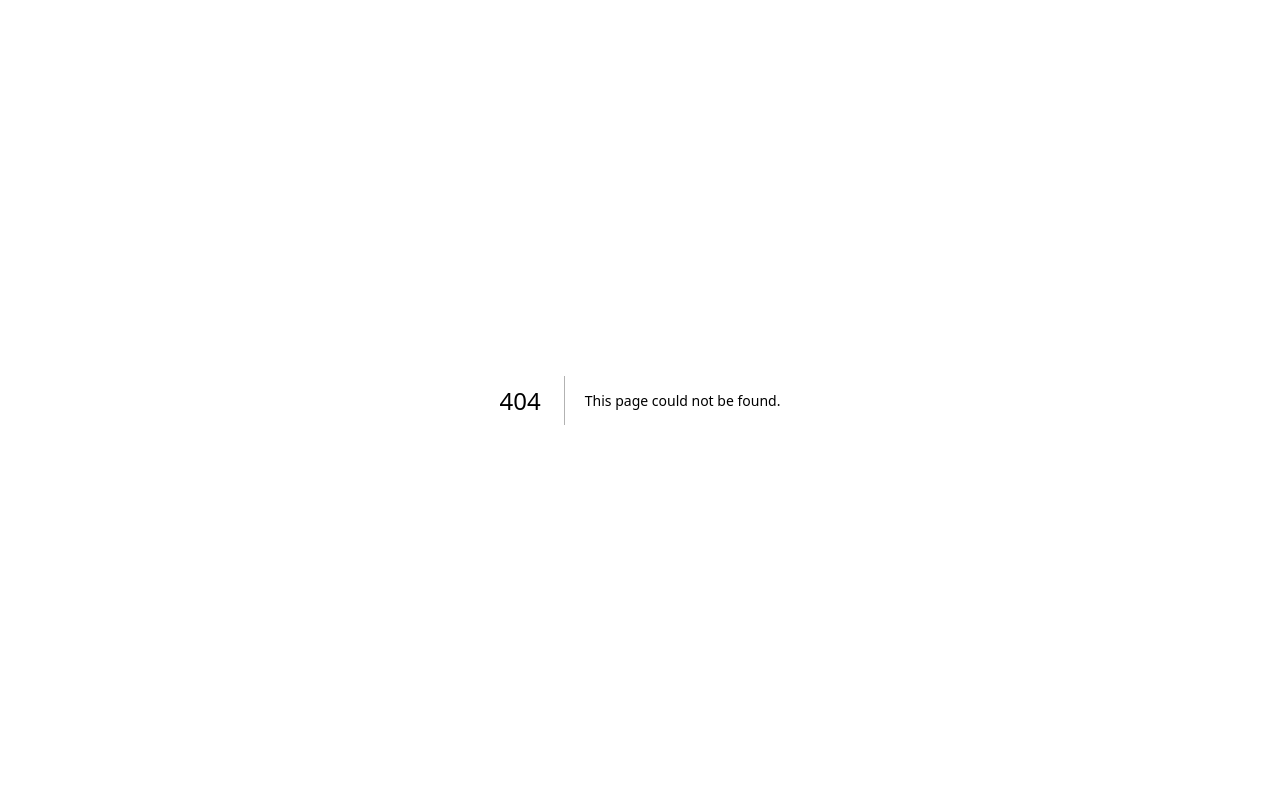
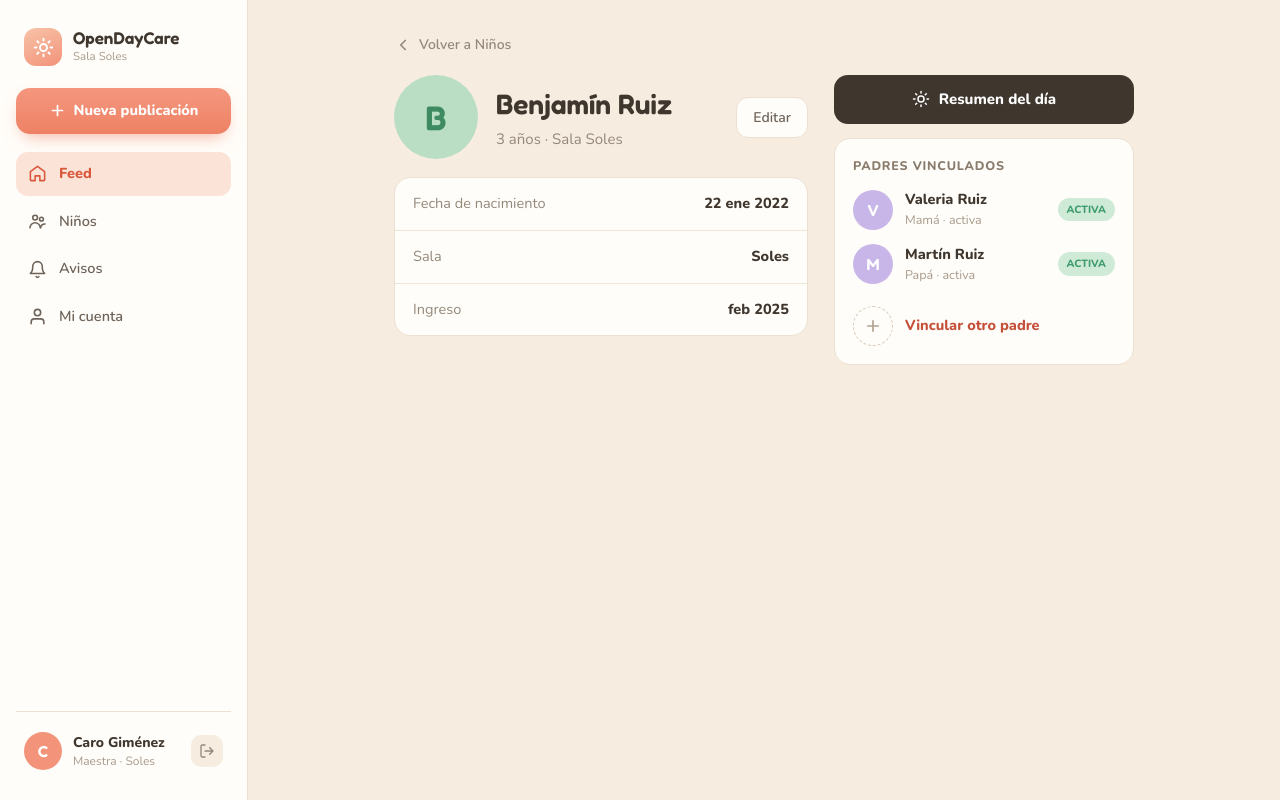
Before and after one commit to AnaRoGon/open-daycare, a Next.js app: page /kids/benjamin-ruiz in a window 1280 px wide. Before the commit this address had no page. Built offline with nearby package versions, Linux system fonts and the light colour scheme.

Commit message:
Step 04: Create `KidsProfile` page

```diff
--- /dev/null
+++ b/app/(dashboard)/kids/[id]/page.tsx
@@ -0,0 +1,201 @@
+import { children } from "@/data/mock/kids";
+import Link from "next/link";
+import { notFound } from "next/navigation";
+
+interface KidsProfileProps {
+  params: Promise<{ id: string }>;
+}
+
+export default async function KidsProfile({ params }: KidsProfileProps) {
+  const { id } = await params;
+  const child = children.find((c) => c.id === id);
+
+  if (!child) {
+    notFound();
+  }
+
+  return (
+    <div className="mx-auto w-full max-w-[820px] px-5 pb-20 pt-[34px] lg:px-10">
+      <Link
+        href="/kids"
+        className="mb-5 flex items-center gap-[7px] text-[14px] font-semibold text-taupe"
+      >
+        <svg
+          width="18"
+          height="18"
+          viewBox="0 0 24 24"
+          fill="none"
+          stroke="currentColor"
+          strokeWidth="2.2"
+          strokeLinecap="round"
+          strokeLinejoin="round"
+        >
+          <path d="m15 18-6-6 6-6" />
+        </svg>
+        Volver a Niños
+      </Link>
+
+      <div className="flex flex-wrap items-start gap-[26px]">
+        {/* Left column */}
+        <div className="flex min-w-[300px] flex-1 flex-col gap-[18px]">
+          <div className="flex items-center gap-[18px]">
+            <div
+              className="flex h-[84px] w-[84px] flex-none items-center justify-center rounded-full font-display text-[34px] font-semibold"
+              style={{
+                backgroundColor: child.avatarColor,
+                color: child.avatarTextColor,
+              }}
+            >
+              {child.initials}
+            </div>
+            <div className="flex-1">
+              <h1 className="font-display m-0 text-[28px] font-semibold text-cocoa">
+                {child.name}
+              </h1>
+              <p className="m-0 mt-[3px] text-[15px] text-taupe">
+                {child.age} &middot; Sala {child.classroom}
+              </p>
+            </div>
+            <button
+              type="button"
+              className="rounded-[12px] border-[1.5px] border-linen bg-card px-4 py-[9px] font-semibold text-[14px] text-mocha"
+            >
+              Editar
+            </button>
+          </div>
+
+          {child.allergy && (
+            <div className="flex gap-[14px] rounded-[16px] bg-[#FBDAD6] p-4">
+              <div className="flex h-10 w-10 flex-none items-center justify-center rounded-[11px] bg-[#F4A8A0]">
+                <svg
+                  width="22"
+                  height="22"
+                  viewBox="0 0 24 24"
+                  fill="none"
+                  stroke="#fff"
+                  strokeWidth="2.2"
+                  strokeLinecap="round"
+                  strokeLinejoin="round"
+                >
+                  <path d="M10.3 3.9 1.8 18a2 2 0 0 0 1.7 3h17a2 2 0 0 0 1.7-3L13.7 3.9a2 2 0 0 0-3.4 0z" />
+                  <path d="M12 9v4M12 17h.01" />
+                </svg>
+              </div>
+              <div>
+                <div className="mb-[2px] text-[15px] font-extrabold text-[#C5413A]">
+                  Alergias y notas
+                </div>
+                <div className="text-[14.5px] leading-relaxed text-[#B25249]">
+                  {child.allergyNotes}
+                </div>
+              </div>
+            </div>
+          )}
+
+          <div className="overflow-hidden rounded-[16px] border border-linen bg-card">
+            <div className="flex justify-between border-b border-[#F0E6D8] px-[18px] py-[15px]">
+              <span className="text-[14.5px] text-taupe">
+                Fecha de nacimiento
+              </span>
+              <span className="text-[14.5px] font-extrabold text-cocoa">
+                {child.birthday}
+              </span>
+            </div>
+            <div className="flex justify-between border-b border-[#F0E6D8] px-[18px] py-[15px]">
+              <span className="text-[14.5px] text-taupe">Sala</span>
+              <span className="text-[14.5px] font-extrabold text-cocoa">
+                {child.classroom}
+              </span>
+            </div>
+            <div className="flex justify-between px-[18px] py-[15px]">
+              <span className="text-[14.5px] text-taupe">Ingreso</span>
+              <span className="text-[14.5px] font-extrabold text-cocoa">
+                {child.enrollmentDate}
+              </span>
+            </div>
+          </div>
+        </div>
+
+        {/* Right column */}
+        <div className="flex w-[300px] flex-none flex-col gap-[14px]">
+          <button
+            type="button"
+            className="flex w-full items-center justify-center gap-[9px] rounded-[14px] bg-[#3F362E] px-[13px] py-[13px] font-extrabold text-[15px] text-white"
+          >
+            <svg
+              width="18"
+              height="18"
+              viewBox="0 0 24 24"
+              fill="none"
+              stroke="#fff"
+              strokeWidth="2"
+              strokeLinecap="round"
+              strokeLinejoin="round"
+            >
+              <circle cx="12" cy="12" r="4" />
+              <path d="M12 2v2M12 20v2M4.9 4.9l1.4 1.4M17.7 17.7l1.4 1.4M2 12h2M20 12h2M4.9 19.1l1.4-1.4M17.7 6.3l1.4-1.4" />
+            </svg>
+            Resumen del día
+          </button>
+
+          <div className="rounded-[16px] border border-linen bg-card p-[18px]">
+            <div className="mb-[14px] text-[12.5px] font-extrabold tracking-[0.8px] text-[#8A7C6D]">
+              PADRES VINCULADOS
+            </div>
+            <div className="flex flex-col gap-[14px]">
+              {child.parents.map((parent) => (
+                <div key={parent.id} className="flex items-center gap-3">
+                  <div
+                    className="flex h-10 w-10 flex-none items-center justify-center rounded-full font-display text-[16px] font-semibold text-white"
+                    style={{ backgroundColor: "#C9B6E8" }}
+                  >
+                    {parent.initials}
+                  </div>
+                  <div className="min-w-0 flex-1">
+                    <div className="text-[14.5px] font-extrabold text-cocoa">
+                      {parent.name}
+                    </div>
+                    <div className="text-[12.5px] text-sand">
+                      {parent.role} &middot; {parent.status}
+                    </div>
+                  </div>
+                  <span
+                    className={`flex-none text-[10.5px] font-extrabold rounded-full px-[9px] py-[4px] ${
+                      parent.status === "activa"
+                        ? "bg-[#CFEBD8] text-[#3E9B6C]"
+                        : "bg-[#F7E7A6] text-[#9A7B1E]"
+                    }`}
+                  >
+                    {parent.status === "activa" ? "ACTIVA" : "PENDIENTE"}
+                  </span>
+                </div>
+              ))}
+              <Link
+                href="/kids/[id]/link-parent"
+                className="flex items-center gap-3 pt-2"
+              >
+                <span className="flex h-10 w-10 flex-none items-center justify-center rounded-full border-[1.5px] border-dashed border-[#D8CBBA] text-[#B0A290]">
+                  <svg
+                    width="18"
+                    height="18"
+                    viewBox="0 0 24 24"
+                    fill="none"
+                    stroke="currentColor"
+                    strokeWidth="2.2"
+                    strokeLinecap="round"
+                    strokeLinejoin="round"
+                  >
+                    <path d="M12 5v14M5 12h14" />
+                  </svg>
+                </span>
+                <span className="text-[14.5px] font-extrabold text-[#C5503A]">
+                  Vincular otro padre
+                </span>
+              </Link>
+            </div>
+          </div>
+        </div>
+      </div>
+    </div>
+  );
+}
```
